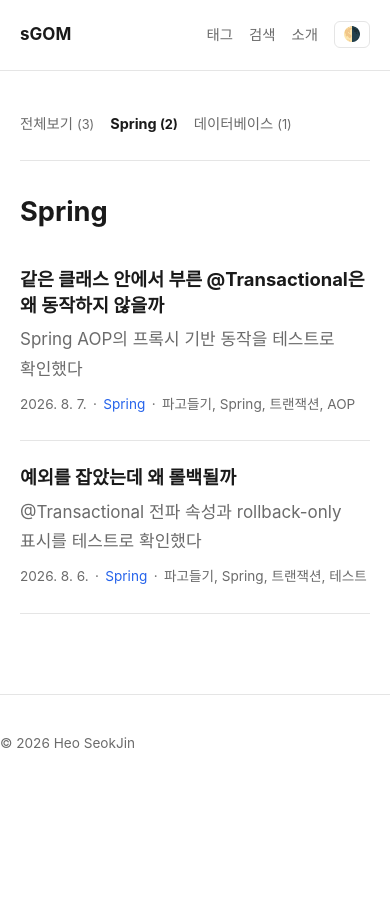
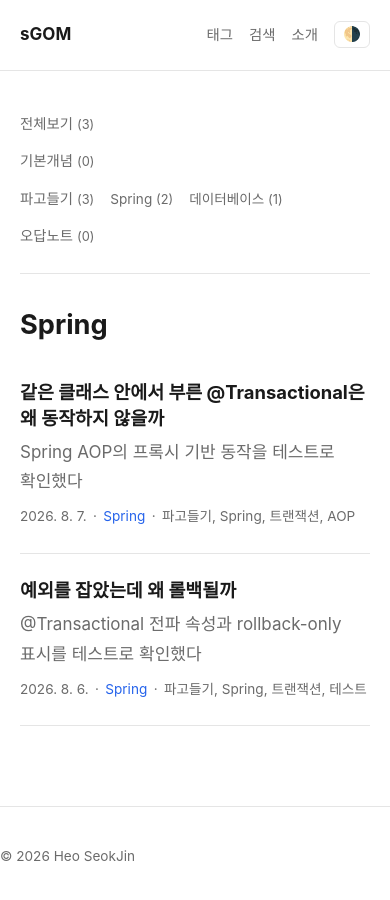
Before and after one commit to sGOM/sGom.github.io, an Astro site: page /categories/Spring in a window 390 px wide. Before the commit the page ends 844 px from the top, so only its background shows below. Built offline with nearby package versions, Linux system fonts and the light colour scheme; Astro itself is replaced by a stand-in of ours.

Commit message:
feat: 좌측 목록을 2-depth 그룹 트리로 전환

```diff
--- a/src/components/CategoryList.astro
+++ b/src/components/CategoryList.astro
@@ -1,29 +1,53 @@
 ---
+import type { GroupNode } from '../lib/posts';
+
 interface Props {
-  categories: { category: string; count: number }[];
+  groups: GroupNode[];
   total: number;
-  /** 현재 보고 있는 카테고리. 홈(전체보기)이면 넘기지 않는다 */
-  current?: string;
+  /** 현재 위치. 홈(전체보기)이면 넘기지 않는다 */
+  current?: { group?: string; category?: string };
 }
 
-const { categories, total, current } = Astro.props;
+const { groups, total, current } = Astro.props;
 ---
 
 <aside class="category-list" data-pagefind-ignore aria-label="카테고리">
-  <ul>
+  <ul class="groups">
     <li>
       <a href="/" class:list={[current === undefined && 'is-current']}>
         전체보기 <span class="count">({total})</span>
       </a>
     </li>
-    {categories.map(({ category, count }) => (
+    {groups.map(({ group, count, categories }) => (
       <li>
         <a
-          href={`/categories/${encodeURIComponent(category)}/`}
-          class:list={[current === category && 'is-current']}
+          href={`/groups/${encodeURIComponent(group)}/`}
+          class:list={[
+            current?.group === group &&
+              current?.category === undefined &&
+              'is-current',
+          ]}
         >
-          {category} <span class="count">({count})</span>
+          {group} <span class="count">({count})</span>
         </a>
+        {categories.length > 0 && (
+          <ul class="categories">
+            {categories.map(({ category, count }) => (
+              <li>
+                <a
+                  href={`/categories/${encodeURIComponent(category)}/${encodeURIComponent(group)}/`}
+                  class:list={[
+                    current?.group === group &&
+                      current?.category === category &&
+                      'is-current',
+                  ]}
+                >
+                  {category} <span class="count">({count})</span>
+                </a>
+              </li>
+            ))}
+          </ul>
+        )}
       </li>
     ))}
   </ul>
@@ -40,12 +64,29 @@ const { categories, total, current } = Astro.props;
   }
 
   ul {
+    margin: 0;
+    padding: 0;
+    list-style: none;
+  }
+
+  .groups {
     display: flex;
     flex-direction: column;
     gap: 0.6rem;
-    margin: 0;
-    padding: 0;
-    list-style: none;
+  }
+
+  /* 2-depth. 세로선으로 들여쓰기를 드러낸다 */
+  .categories {
+    display: flex;
+    flex-direction: column;
+    gap: 0.4rem;
+    margin-top: 0.4rem;
+    padding-left: 0.75rem;
+    border-left: 1px solid var(--border);
+  }
+
+  .categories a {
+    font-size: 0.85rem;
   }
 
   a {
@@ -65,7 +106,9 @@ const { categories, total, current } = Astro.props;
     font-size: 0.8rem;
   }
 
-  /* 좁은 화면에서는 본문 위로 접어 올린다 */
+  /* 좁은 화면에서는 본문 위로 접어 올린다.
+     2-depth는 가로로 못 펴므로 그룹마다 한 줄을 차지하고
+     그 줄 안에서 하위 카테고리가 가로로 흐른다 */
   @media (max-width: 899px) {
     .category-list {
       position: static;
@@ -74,10 +117,22 @@ const { categories, total, current } = Astro.props;
       padding-bottom: 1.5rem;
       border-bottom: 1px solid var(--border);
     }
-    ul {
+    .groups {
+      gap: 0.75rem;
+    }
+    .groups > li {
+      display: flex;
+      flex-wrap: wrap;
+      align-items: baseline;
+      gap: 0.5rem 1rem;
+    }
+    .categories {
       flex-direction: row;
       flex-wrap: wrap;
       gap: 0.5rem 1rem;
+      margin-top: 0;
+      padding-left: 0;
+      border-left: 0;
     }
   }
 </style>
--- a/src/layouts/ListLayout.astro
+++ b/src/layouts/ListLayout.astro
@@ -3,6 +3,7 @@ import type { CollectionEntry } from 'astro:content';
 import BaseLayout from './BaseLayout.astro';
 import CategoryList from '../components/CategoryList.astro';
 import PostCard from '../components/PostCard.astro';
+import type { GroupNode } from '../lib/posts';
 
 interface Props {
   title: string;
@@ -10,20 +11,20 @@ interface Props {
   /** 목록 위에 노출할 제목. 홈에서는 생략한다 */
   heading?: string;
   posts: CollectionEntry<'posts'>[];
-  categories: { category: string; count: number }[];
+  groups: GroupNode[];
   total: number;
-  /** 현재 카테고리. 홈이면 넘기지 않는다 */
-  current?: string;
+  /** 현재 위치. 홈이면 넘기지 않는다 */
+  current?: { group?: string; category?: string };
 }
 
-const { title, description, heading, posts, categories, total, current } =
+const { title, description, heading, posts, groups, total, current } =
   Astro.props;
 ---
 
 <BaseLayout title={title} description={description} wide>
   <div class="list-layout">
     <div class="list-aside">
-      <CategoryList categories={categories} total={total} current={current} />
+      <CategoryList groups={groups} total={total} current={current} />
     </div>
     <div class="list-main">
       {heading && <h1>{heading}</h1>}
--- a/src/pages/categories/[category].astro
+++ b/src/pages/categories/[category].astro
@@ -1,24 +1,29 @@
 ---
 import { getCollection } from 'astro:content';
 import ListLayout from '../../layouts/ListLayout.astro';
-import { collectCategories, sortByDate, filterDrafts } from '../../lib/posts';
+import {
+  collectCategories,
+  buildGroupTree,
+  sortByDate,
+  filterDrafts,
+} from '../../lib/posts';
 
 export async function getStaticPaths() {
   const all = await getCollection('posts');
   const posts = filterDrafts(all, import.meta.env.DEV);
-  const categories = collectCategories(posts);
-  return categories.map(({ category }) => ({
+  const groups = buildGroupTree(posts);
+  return collectCategories(posts).map(({ category }) => ({
     params: { category },
     props: {
       posts: sortByDate(posts.filter((p) => p.data.category === category)),
-      categories,
+      groups,
       total: posts.length,
     },
   }));
 }
 
 const { category } = Astro.params;
-const { posts, categories, total } = Astro.props;
+const { posts, groups, total } = Astro.props;
 ---
 
 <ListLayout
@@ -26,7 +31,7 @@ const { posts, categories, total } = Astro.props;
   description={`${category} 카테고리의 글`}
   heading={category}
   posts={posts}
-  categories={categories}
+  groups={groups}
   total={total}
-  current={category}
+  current={{ category }}
 />
--- a/src/pages/index.astro
+++ b/src/pages/index.astro
@@ -1,7 +1,7 @@
 ---
 import { getCollection } from 'astro:content';
 import ListLayout from '../layouts/ListLayout.astro';
-import { sortByDate, filterDrafts, collectCategories } from '../lib/posts';
+import { sortByDate, filterDrafts, buildGroupTree } from '../lib/posts';
 
 const all = await getCollection('posts');
 const visible = filterDrafts(all, import.meta.env.DEV);
@@ -12,6 +12,6 @@ const posts = sortByDate(visible);
   title="sGOM"
   description="개발하며 겪은 문제와 공부한 개념을 남깁니다"
   posts={posts}
-  categories={collectCategories(visible)}
+  groups={buildGroupTree(visible)}
   total={visible.length}
 />
```
